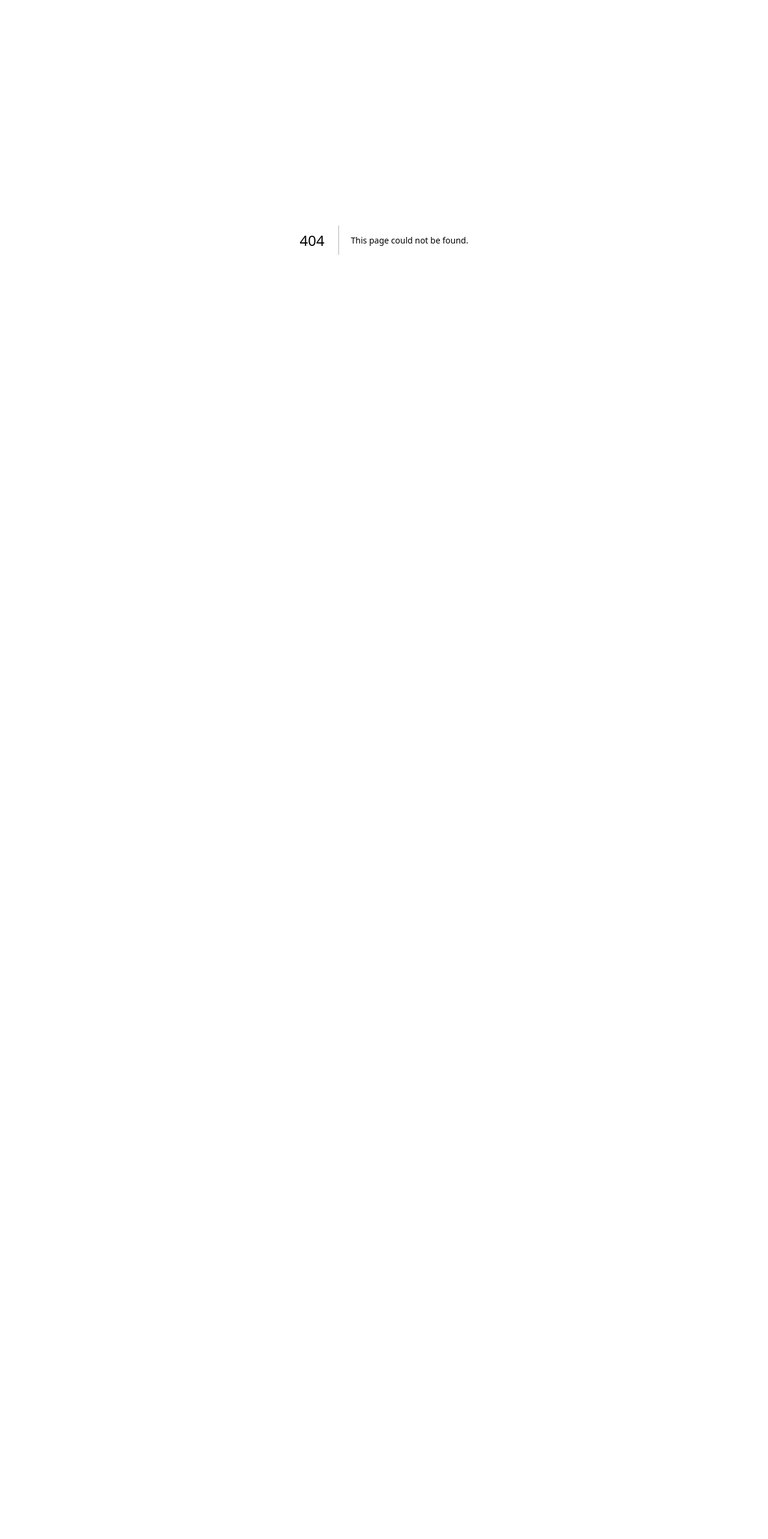
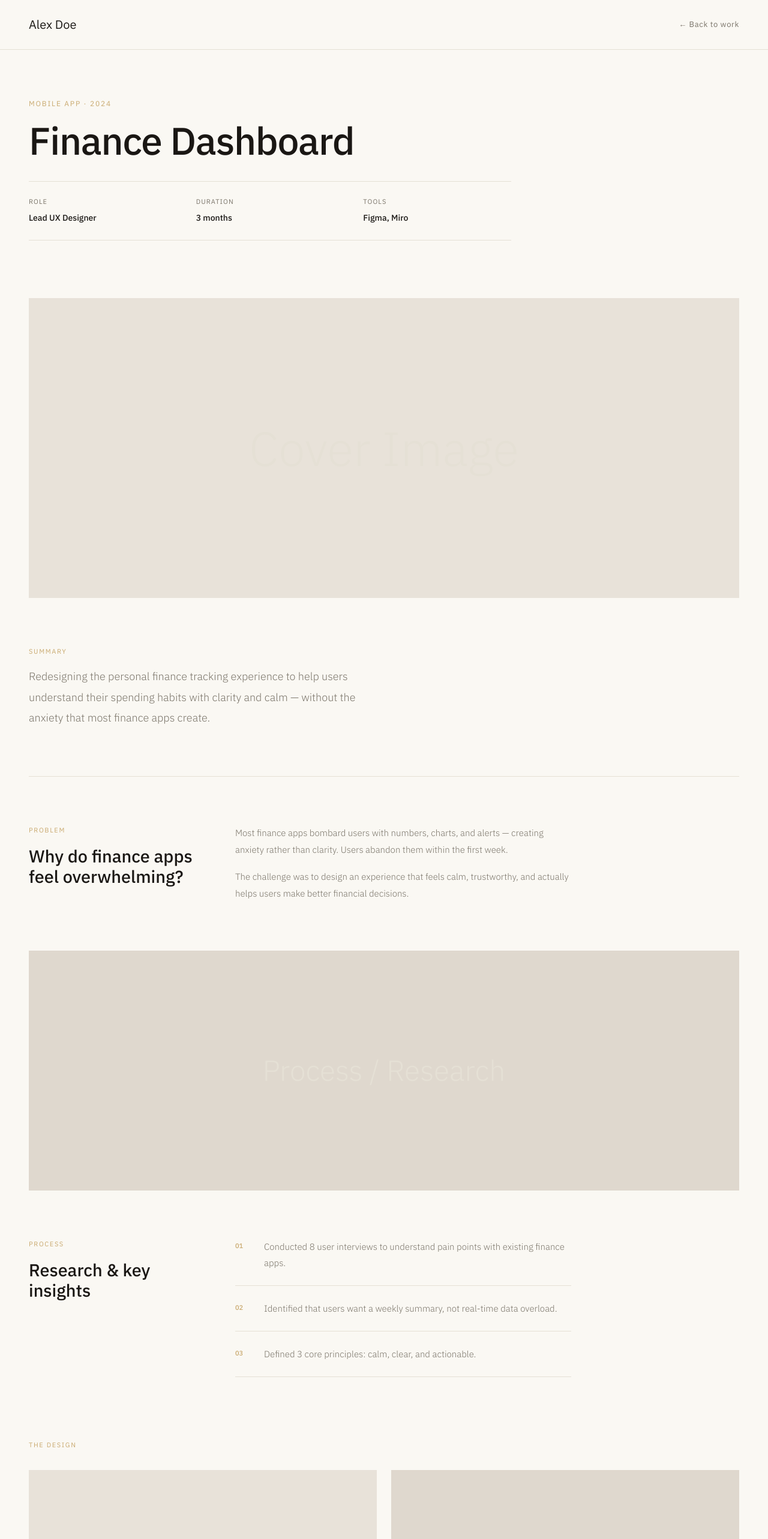
Before and after one commit to NazrinChobanzada/my-portfolio, a Next.js app: page /work/finance-dashboard in a window 1280 px wide. Before the commit this address had no page. Shown: the top 2566 px of the page at 60% size. Before the commit the page ends 800 px from the top, so only its background shows below. Built offline with nearby package versions, Linux system fonts and the light colour scheme.

Commit message:
açıklama

```diff
--- /dev/null
+++ b/app/work/finance-dashboard/page.tsx
@@ -0,0 +1,137 @@
+"use client";
+import Link from "next/link";
+
+export default function FinanceDashboard() {
+  return (
+    <>
+      {/* NAV */}
+      <nav style={{
+        display: 'flex', alignItems: 'center', justifyContent: 'space-between',
+        padding: '1.5rem 3rem', borderBottom: '1px solid var(--border)',
+        background: 'var(--cream)', position: 'sticky', top: 0, zIndex: 100
+      }}>
+        <Link href="/" style={{ fontFamily: 'var(--ff-display)', fontSize: '20px', textDecoration: 'none', color: 'var(--dark)' }}>
+          Alex Doe
+        </Link>
+        <Link href="/#work" style={{ fontSize: '13px', color: 'var(--muted)', textDecoration: 'none', letterSpacing: '0.05em' }}>
+          ← Back to work
+        </Link>
+      </nav>
+
+      {/* HERO */}
+      <section style={{ padding: '5rem 3rem 3rem', maxWidth: '900px' }}>
+        <div style={{ fontSize: '12px', letterSpacing: '0.15em', color: 'var(--accent)', textTransform: 'uppercase', marginBottom: '1rem' }}>
+          Mobile App · 2024
+        </div>
+        <h1 style={{ fontFamily: 'var(--ff-display)', fontSize: 'clamp(2.5rem,5vw,4rem)', fontWeight: 500, lineHeight: 1.1, marginBottom: '2rem', letterSpacing: '-0.02em' }}>
+          Finance Dashboard
+        </h1>
+        <div style={{ display: 'grid', gridTemplateColumns: 'repeat(3,1fr)', gap: '2rem', borderTop: '1px solid var(--border)', borderBottom: '1px solid var(--border)', padding: '1.5rem 0', marginBottom: '3rem' }}>
+          {[
+            { label: 'Role', value: 'Lead UX Designer' },
+            { label: 'Duration', value: '3 months' },
+            { label: 'Tools', value: 'Figma, Miro' },
+          ].map(item => (
+            <div key={item.label}>
+              <div style={{ fontSize: '11px', color: 'var(--muted)', letterSpacing: '0.1em', textTransform: 'uppercase', marginBottom: '0.4rem' }}>{item.label}</div>
+              <div style={{ fontSize: '14px', fontWeight: 500 }}>{item.value}</div>
+            </div>
+          ))}
+        </div>
+      </section>
+
+      {/* COVER */}
+      <div style={{ background: '#E8E2D9', height: '500px', margin: '0 3rem', display: 'flex', alignItems: 'center', justifyContent: 'center' }}>
+        <span style={{ fontFamily: 'var(--ff-display)', fontSize: '5rem', color: 'var(--border)', fontWeight: 300 }}>Cover Image</span>
+      </div>
+
+      {/* SUMMARY */}
+      <section style={{ padding: '5rem 3rem', maxWidth: '700px' }}>
+        <div style={{ fontSize: '11px', letterSpacing: '0.15em', color: 'var(--accent)', textTransform: 'uppercase', marginBottom: '1rem' }}>Summary</div>
+        <p style={{ fontSize: '18px', lineHeight: 1.9, color: 'var(--muted)', fontWeight: 300 }}>
+          Redesigning the personal finance tracking experience to help users understand their spending habits with clarity and calm — without the anxiety that most finance apps create.
+        </p>
+      </section>
+
+      {/* DIVIDER */}
+      <div style={{ borderTop: '1px solid var(--border)', margin: '0 3rem' }} />
+
+      {/* PROBLEM */}
+      <section style={{ padding: '5rem 3rem', display: 'grid', gridTemplateColumns: '1fr 2fr', gap: '4rem', maxWidth: '1000px' }}>
+        <div>
+          <div style={{ fontSize: '11px', letterSpacing: '0.15em', color: 'var(--accent)', textTransform: 'uppercase', marginBottom: '1rem' }}>Problem</div>
+          <h2 style={{ fontFamily: 'var(--ff-display)', fontSize: '1.8rem', fontWeight: 500, lineHeight: 1.2 }}>Why do finance apps feel overwhelming?</h2>
+        </div>
+        <div>
+          <p style={{ fontSize: '15px', lineHeight: 1.9, color: 'var(--muted)', fontWeight: 300, marginBottom: '1rem' }}>
+            Most finance apps bombard users with numbers, charts, and alerts — creating anxiety rather than clarity. Users abandon them within the first week.
+          </p>
+          <p style={{ fontSize: '15px', lineHeight: 1.9, color: 'var(--muted)', fontWeight: 300 }}>
+            The challenge was to design an experience that feels calm, trustworthy, and actually helps users make better financial decisions.
+          </p>
+        </div>
+      </section>
+
+      {/* IMAGE PLACEHOLDER */}
+      <div style={{ margin: '0 3rem', background: '#DFD8CE', height: '400px', display: 'flex', alignItems: 'center', justifyContent: 'center' }}>
+        <span style={{ fontFamily: 'var(--ff-display)', fontSize: '3rem', color: 'var(--border)', fontWeight: 300 }}>Process / Research</span>
+      </div>
+
+      {/* PROCESS */}
+      <section style={{ padding: '5rem 3rem', display: 'grid', gridTemplateColumns: '1fr 2fr', gap: '4rem', maxWidth: '1000px' }}>
+        <div>
+          <div style={{ fontSize: '11px', letterSpacing: '0.15em', color: 'var(--accent)', textTransform: 'uppercase', marginBottom: '1rem' }}>Process</div>
+          <h2 style={{ fontFamily: 'var(--ff-display)', fontSize: '1.8rem', fontWeight: 500, lineHeight: 1.2 }}>Research & key insights</h2>
+        </div>
+        <div>
+          {[
+            { num: '01', text: 'Conducted 8 user interviews to understand pain points with existing finance apps.' },
+            { num: '02', text: 'Identified that users want a weekly summary, not real-time data overload.' },
+            { num: '03', text: 'Defined 3 core principles: calm, clear, and actionable.' },
+          ].map(item => (
+            <div key={item.num} style={{ display: 'flex', gap: '1.5rem', marginBottom: '1.5rem', paddingBottom: '1.5rem', borderBottom: '1px solid var(--border)' }}>
+              <span style={{ fontSize: '11px', color: 'var(--accent)', fontWeight: 500, minWidth: '24px', paddingTop: '3px' }}>{item.num}</span>
+              <p style={{ fontSize: '15px', lineHeight: 1.8, color: 'var(--muted)', fontWeight: 300 }}>{item.text}</p>
+            </div>
+          ))}
+        </div>
+      </section>
+
+      {/* DESIGNS */}
+      <section style={{ padding: '0 3rem 5rem' }}>
+        <div style={{ fontSize: '11px', letterSpacing: '0.15em', color: 'var(--accent)', textTransform: 'uppercase', marginBottom: '2rem' }}>The Design</div>
+        <div style={{ display: 'grid', gridTemplateColumns: '1fr 1fr', gap: '1.5rem' }}>
+          {['#E8E2D9', '#DFD8CE', '#D8D0C4', '#CFC8BC'].map((bg, i) => (
+            <div key={i} style={{ background: bg, height: '300px', display: 'flex', alignItems: 'center', justifyContent: 'center' }}>
+              <span style={{ fontFamily: 'var(--ff-display)', fontSize: '2rem', color: 'var(--border)', fontWeight: 300 }}>Screen {i + 1}</span>
+            </div>
+          ))}
+        </div>
+      </section>
+
+      {/* LEARNINGS */}
+      <section style={{ padding: '5rem 3rem', background: 'var(--warm)' }}>
+        <div style={{ maxWidth: '700px' }}>
+          <div style={{ fontSize: '11px', letterSpacing: '0.15em', color: 'var(--accent)', textTransform: 'uppercase', marginBottom: '1rem' }}>Impact & Learnings</div>
+          <p style={{ fontSize: '18px', lineHeight: 1.9, color: 'var(--muted)', fontWeight: 300 }}>
+            The redesign reduced user drop-off by 40% in testing. The biggest learning: simplicity is not about removing features — it&apos;s about revealing the right information at the right time.
+          </p>
+        </div>
+      </section>
+
+      {/* NEXT PROJECT */}
+      <section style={{ padding: '4rem 3rem', borderTop: '1px solid var(--border)', display: 'flex', justifyContent: 'space-between', alignItems: 'center' }}>
+        <span style={{ fontSize: '12px', color: 'var(--muted)', letterSpacing: '0.1em', textTransform: 'uppercase' }}>Next project</span>
+        <Link href="/work/design-system" style={{ fontFamily: 'var(--ff-display)', fontSize: '2rem', fontWeight: 500, textDecoration: 'none', color: 'var(--dark)', letterSpacing: '-0.02em' }}>
+          Design System →
+        </Link>
+      </section>
+
+      {/* FOOTER */}
+      <footer style={{ padding: '2rem 3rem', borderTop: '1px solid var(--border)', display: 'flex', justifyContent: 'space-between', alignItems: 'center' }}>
+        <p style={{ fontSize: '12px', color: 'var(--muted)' }}>© 2026 Alex Doe. All rights reserved.</p>
+        <p style={{ fontSize: '12px', color: 'var(--muted)' }}>Designed with care.</p>
+      </footer>
+    </>
+  );
+}
```
